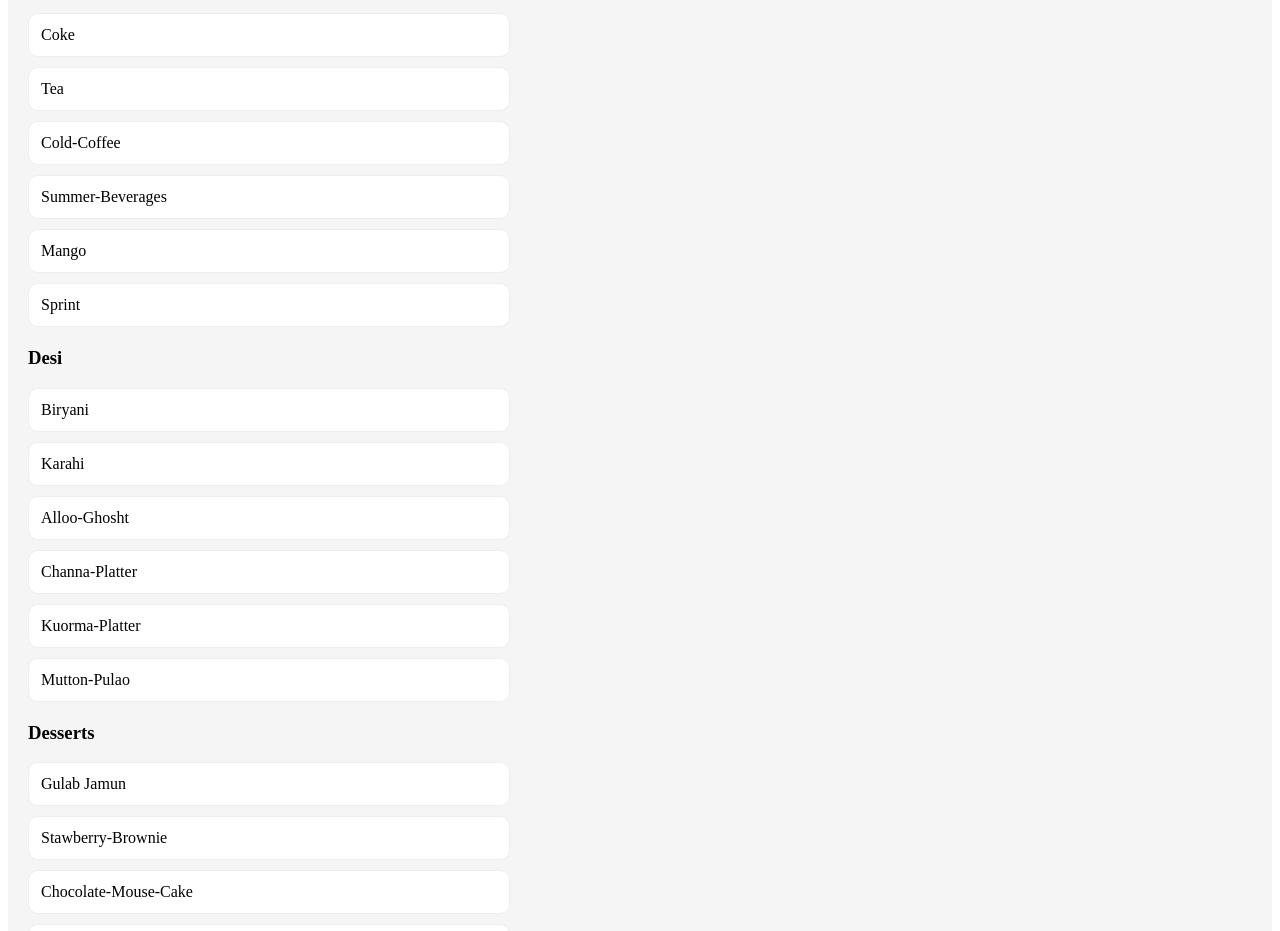
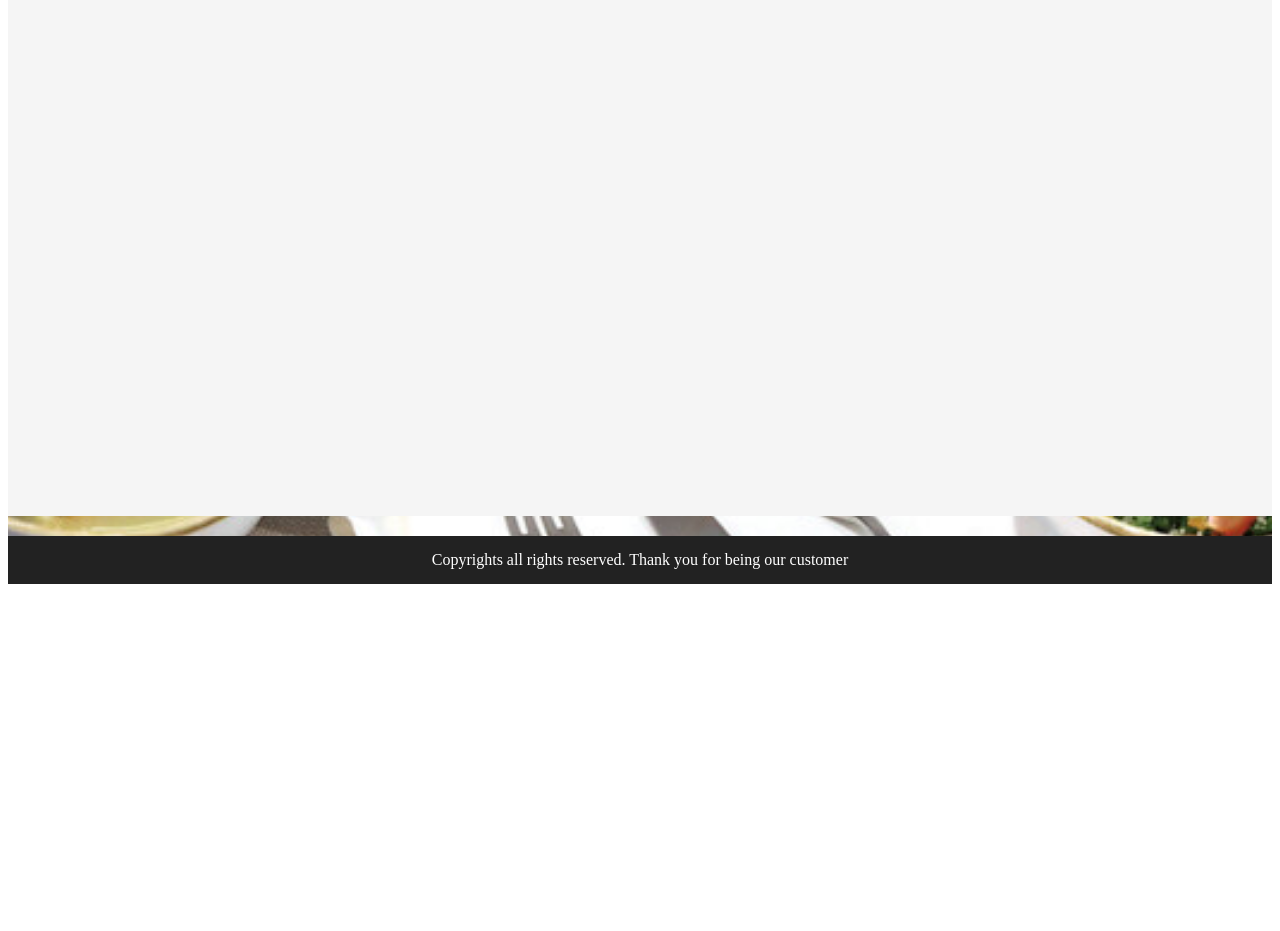
Before and after one commit to johnsevan057-wq/project-app, a React (Vite) app: page /menu in a window 1280 px wide. Shown: the part 380-1311 px from the top of the page. After the commit the page ends 972 px from the top, so only its background shows below. Built offline with nearby package versions, Linux system fonts and the light colour scheme.

Commit message:
test build

```diff
--- a/src/data/dummyData.js
+++ b/src/data/dummyData.js
@@ -19,146 +19,9 @@
 import croqueImg from '../assets/images/croque.jpg';
 
 export const menu = {
-  starters: [
-  {
-    id: 1,
-    name: "Balls",
-    description: "Kofta-Balls",
-    price: 120,
-    image: ballImg,
-  },
-],
-  Mains: [
-{
-      id: 1,
-      name: "Croque Madame Pierogy Casserole",
-      description: "Croque dishes",
-      price: 120,
-      image: croqueImg,
-    },
-  ],
-  beverages: [
-    {
-      id: 1,
-      name: "Coke",
-      description: "Cold drink",
-      price: 120,
-      image: cokeImg,
-    },
-    {
-      id: 2,
-      name: "Tea",
-      description: "Hot tea",
-      price: 80,
-      image: chaiImg,
-    },
-    {
-      id: 3,
-      name: "Cold-Coffee",
-      description: "Coffee",
-      price: 150,
-      image: coffeeImg,
-    },
-    {
-      id: 4,
-      name: "Summer-Beverages",
-      description: "Summer",
-      price: 160,
-      image: summerImg,
-
-    },
-    {
-      id: 5,
-      name: "Mango",
-      description: "Mango-Shake",
-      price: 280,
-      image: mangoImg,
-
-    },
-    {
-      id: 9,
-      name: "Sprint",
-      description: "Sprint-Shake",
-      price: 550,
-      image: sprintImg,
-    }
-  ],
-
-  desi: [
-    {
-      id: 6,
-      name: "Biryani",
-      description: "Chicken biryani",
-      price: 250,
-      image: biryaniImg,
-    },
-    {
-      id: 7,
-      name: "Karahi",
-      description: "Chicken karahi",
-      price: 400,
-      image: karahiImg,
-    },
-    {
-      id: 10,
-      name: "Alloo-Ghosht",
-      description: "Alloo-Ghosht",
-      price: 780,
-      image: alloImg,
-    },
-    {
-      id: 11,
-      name: "Channa-Platter",
-      description: "Channa",
-      price: 1000,
-      image: channaImg,
-    },
-    {
-      id: 12,
-      name: "Kuorma-Platter",
-      description: "Kuorma",
-      price: 2000,
-      image: kuormaImg,
-    },
-    {
-
-      id: 13,
-      name: "Mutton-Pulao",
-      description: "Mutton Dish",
-      price: 4000,
-      image: muttonImg,
-    }
-  ],
-
-  desserts: [
-    {
-      id: 8,
-      name: "Gulab Jamun",
-      description: "Sweet dessert",
-      price: 150,
-      image: gulabImg,
-    },
-{
-
-      id: 14,
-      name: "Stawberry-Brownie",
-      description: "Brownie Dish",
-      price: 670,
-      image: stawberryImg,
-    },
-    {
-       id: 15,
-      name: "Chocolate-Mouse-Cake",
-      description: "Cake Dish",
-      price: 900,
-      image: cakeImg,
-    },
-    {
-      id: 16,
-      name: "Chocolate-Dip-Cokee",
-      price: 780,
-      image: vanillaImg,
-    }
-
-  ],
+  starters: [],
+  mains: [],
+  beverages: [],
+  desi: [],
+  desserts: [],
 };
```
